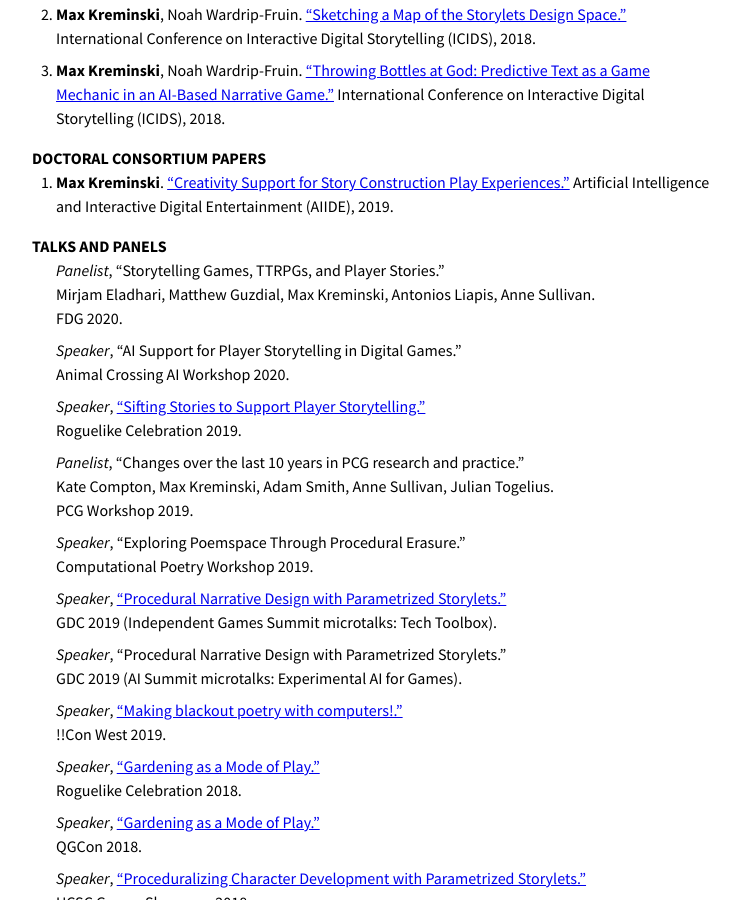
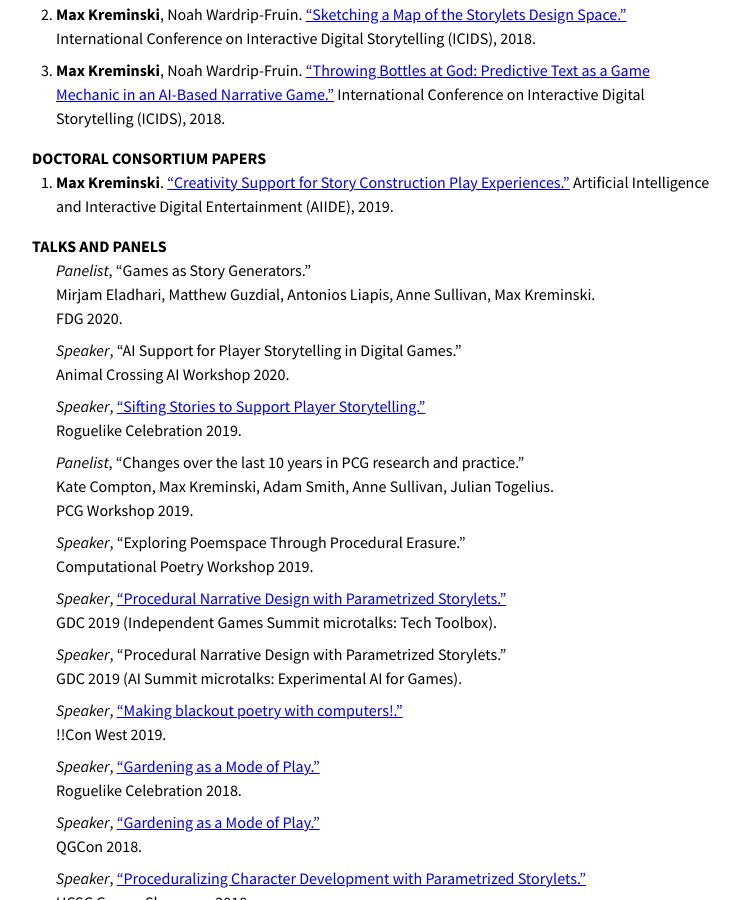
Before and after one commit to mkremins/mkremins.github.io, a Jekyll site: the page built from cv/index.html, in a window 1280 px wide and 900 px high, scrolled down 1714 px. Shown: the whole window, without its empty margins (266-1006 px from the left). Built offline with Jekyll 4.4.1, drawn with Linux system fonts in a browser that asks for light colours.

Commit message:
Update title + authors list for FDG 2020 panel

```diff
--- a/_data/talks.json
+++ b/_data/talks.json
@@ -1,7 +1,7 @@
 [
 {
-  "title": "Storytelling Games, TTRPGs, and Player Stories",
-  "members": ["Mirjam Eladhari", "Matthew Guzdial", "Max Kreminski", "Antonios Liapis", "Anne Sullivan"],
+  "title": "Games as Story Generators",
+  "members": ["Mirjam Eladhari", "Matthew Guzdial", "Antonios Liapis", "Anne Sullivan", "Max Kreminski"],
   "year": "2020",
   "venue": "FDG",
   "venue_long": "Foundations of Digital Games",
```
